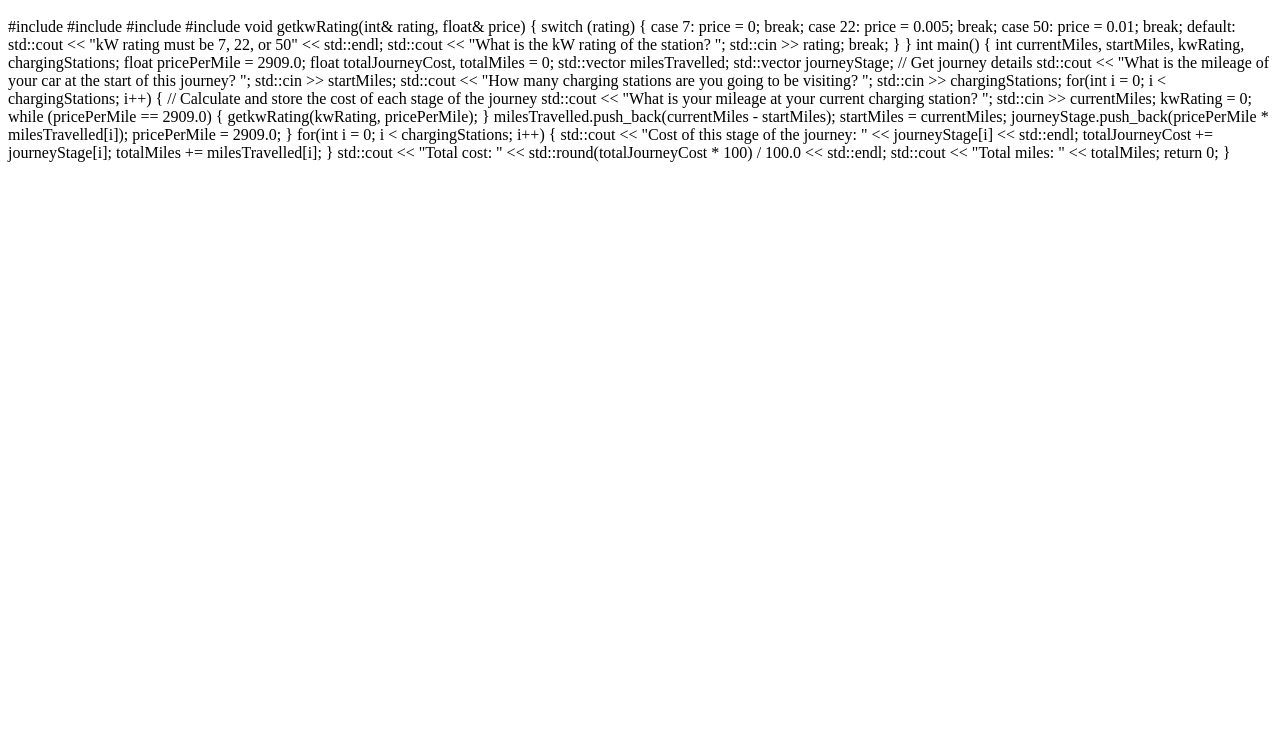
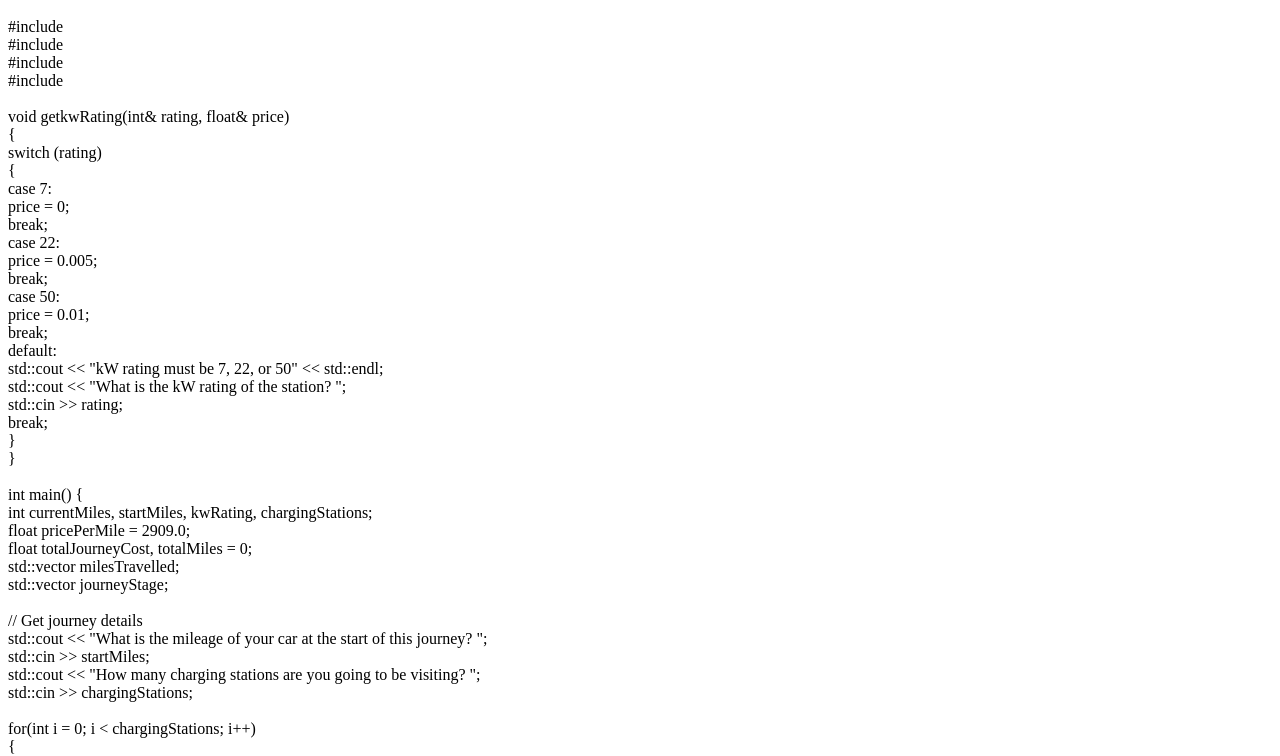
Before and after one commit to NoAyeBeardoWasTaken/le-fromage-cest-formidable, a plain HTML site: page index.html in a window 1280 px wide. Shown: the part 48-804 px from the top of the page. Drawn offline with Linux system fonts and the light colour scheme.

Commit message:
Update index.html with line breaks

```diff
--- a/index.html
+++ b/index.html
@@ -19,72 +19,72 @@
       ASSIGNMENT ANSWERS
     </h1>
     <p>
-      #include <iostream>
-      #include <vector>
-      #include <string>
-      #include <cmath>
-
-      void getkwRating(int& rating, float& price)
-      {
-          switch (rating)
-          {
-              case 7:
-                  price = 0;
-                  break;
-              case 22:
-                  price = 0.005;
-                  break;
-              case 50:
-                  price = 0.01;
-                  break;
-              default:
-                  std::cout << "kW rating must be 7, 22, or 50" << std::endl;
-                  std::cout << "What is the kW rating of the station? ";
-                  std::cin >> rating;
-                  break;
-          }
-      }
-
-      int main() {
-          int currentMiles, startMiles, kwRating, chargingStations;
-          float pricePerMile = 2909.0;
-          float totalJourneyCost, totalMiles = 0;
-          std::vector<int> milesTravelled;
-          std::vector<float> journeyStage;
-
-          // Get journey details
-          std::cout << "What is the mileage of your car at the start of this journey? ";
-          std::cin >> startMiles;
-          std::cout << "How many charging stations are you going to be visiting? ";
-          std::cin >> chargingStations;
-
-          for(int i = 0; i < chargingStations; i++)
-          {
-              // Calculate and store the cost of each stage of the journey
-              std::cout << "What is your mileage at your current charging station? ";
-              std::cin >> currentMiles;
-              kwRating = 0;
-              while (pricePerMile == 2909.0)
-              {
-                  getkwRating(kwRating, pricePerMile);
-              }
-
-              milesTravelled.push_back(currentMiles - startMiles);
-              startMiles = currentMiles;
-              journeyStage.push_back(pricePerMile * milesTravelled[i]);
-              pricePerMile = 2909.0;
-          }
-
-          for(int i = 0; i < chargingStations; i++)
-          {
-              std::cout << "Cost of this stage of the journey: " << journeyStage[i] << std::endl;
-              totalJourneyCost += journeyStage[i];
-              totalMiles += milesTravelled[i];
-          }
-          std::cout << "Total cost: " << std::round(totalJourneyCost * 100) / 100.0 << std::endl;
-          std::cout << "Total miles: " << totalMiles;
-
-          return 0;
+      #include <iostream> <br>
+      #include <vector> <br>
+      #include <string> <br>
+      #include <cmath> <br>
+       <br>
+      void getkwRating(int& rating, float& price)  <br>
+      { <br>
+          switch (rating) <br>
+          { <br>
+              case 7: <br>
+                  price = 0; <br>
+                  break; <br>
+              case 22: <br>
+                  price = 0.005; <br>
+                  break; <br>
+              case 50: <br>
+                  price = 0.01; <br>
+                  break; <br>
+              default: <br>
+                  std::cout << "kW rating must be 7, 22, or 50" << std::endl; <br>
+                  std::cout << "What is the kW rating of the station? "; <br>
+                  std::cin >> rating; <br>
+                  break; <br>
+          } <br>
+      } <br>
+       <br>
+      int main() { <br>
+          int currentMiles, startMiles, kwRating, chargingStations; <br>
+          float pricePerMile = 2909.0; <br>
+          float totalJourneyCost, totalMiles = 0; <br>
+          std::vector<int> milesTravelled; <br>
+          std::vector<float> journeyStage; <br>
+           <br>
+          // Get journey details <br>
+          std::cout << "What is the mileage of your car at the start of this journey? "; <br>
+          std::cin >> startMiles; <br>
+          std::cout << "How many charging stations are you going to be visiting? "; <br>
+          std::cin >> chargingStations; <br>
+           <br>
+          for(int i = 0; i < chargingStations; i++) <br>
+          { <br>
+              // Calculate and store the cost of each stage of the journey <br>
+              std::cout << "What is your mileage at your current charging station? "; <br>
+              std::cin >> currentMiles; <br>
+              kwRating = 0; <br>
+              while (pricePerMile == 2909.0) <br>
+              { <br>
+                  getkwRating(kwRating, pricePerMile); <br>
+              } <br>
+               <br>
+              milesTravelled.push_back(currentMiles - startMiles); <br>
+              startMiles = currentMiles; <br>
+              journeyStage.push_back(pricePerMile * milesTravelled[i]); <br>
+              pricePerMile = 2909.0; <br>
+          } <br>
+           <br>
+          for(int i = 0; i < chargingStations; i++) <br>
+          { <br>
+              std::cout << "Cost of this stage of the journey: " << journeyStage[i] << std::endl; <br>
+              totalJourneyCost += journeyStage[i]; <br>
+              totalMiles += milesTravelled[i]; <br>
+          } <br>
+          std::cout << "Total cost: " << std::round(totalJourneyCost * 100) / 100.0 << std::endl; <br>
+          std::cout << "Total miles: " << totalMiles; <br>
+       <br>
+          return 0; <br>
       }
     </p>
   </body>
```
